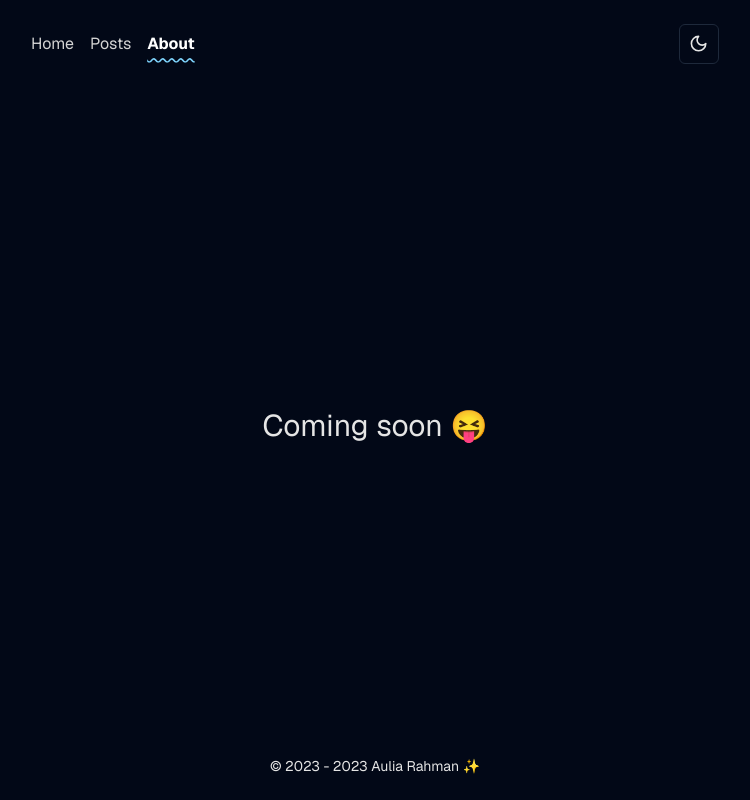
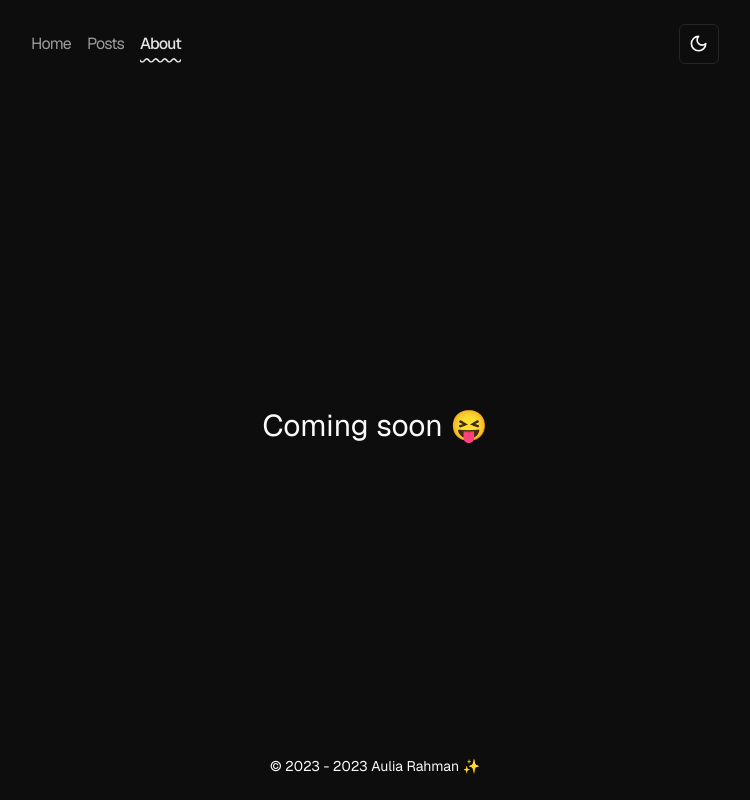
Before and after one commit to rhmnaulia/rahmanaulia, a Next.js app: page /about in a window 1280 px wide. Shown: the whole page, without its empty margins (265-1015 px from the left). Built offline with nearby package versions, Linux system fonts and the light colour scheme.

Commit message:
style: change ui color and composition

```diff
--- a/package.json
+++ b/package.json
@@ -10,6 +10,7 @@
   },
   "dependencies": {
     "@radix-ui/react-dropdown-menu": "^2.0.6",
+    "@radix-ui/react-icons": "^1.3.0",
     "@radix-ui/react-slot": "^1.0.2",
     "@tailwindcss/typography": "^0.5.10",
     "class-variance-authority": "^0.7.0",
--- a/src/app/globals.css
+++ b/src/app/globals.css
@@ -5,64 +5,64 @@
 @layer base {
   :root {
     --background: 0 0% 100%;
-    --foreground: 222.2 84% 4.9%;
+    --foreground: 0 0% 5%;
 
     --card: 0 0% 100%;
-    --card-foreground: 222.2 84% 4.9%;
+    --card-foreground: 0 0% 5%;
 
     --popover: 0 0% 100%;
-    --popover-foreground: 222.2 84% 4.9%;
+    --popover-foreground: 0 0% 5%;
 
-    --primary: 222.2 47.4% 11.2%;
-    --primary-foreground: 210 40% 98%;
+    --primary: 0 0% 9%;
+    --primary-foreground: 0 0% 98%;
 
-    --secondary: 210 40% 96.1%;
-    --secondary-foreground: 222.2 47.4% 11.2%;
+    --secondary: 0 0% 96.1%;
+    --secondary-foreground: 0 0% 9%;
 
-    --muted: 210 40% 96.1%;
-    --muted-foreground: 215.4 16.3% 46.9%;
+    --muted: 0 0% 96.1%;
+    --muted-foreground: 0 0% 45.1%;
 
-    --accent: 210 40% 96.1%;
-    --accent-foreground: 222.2 47.4% 11.2%;
+    --accent: 0 0% 96.1%;
+    --accent-foreground: 0 0% 9%;
 
     --destructive: 0 84.2% 60.2%;
-    --destructive-foreground: 210 40% 98%;
+    --destructive-foreground: 0 0% 98%;
 
-    --border: 214.3 31.8% 91.4%;
-    --input: 214.3 31.8% 91.4%;
-    --ring: 222.2 84% 4.9%;
+    --border: 0 0% 89.8%;
+    --input: 0 0% 89.8%;
+    --ring: 0 0% 5%;
 
     --radius: 0.5rem;
   }
 
   .dark {
-    --background: 222.2 84% 4.9%;
-    --foreground: 210 40% 98%;
+    --background: 0 0% 5%;
+    --foreground: 0 0% 98%;
 
-    --card: 222.2 84% 4.9%;
-    --card-foreground: 210 40% 98%;
+    --card: 0 0% 5%;
+    --card-foreground: 0 0% 98%;
 
-    --popover: 222.2 84% 4.9%;
-    --popover-foreground: 210 40% 98%;
+    --popover: 0 0% 5%;
+    --popover-foreground: 0 0% 98%;
 
-    --primary: 210 40% 98%;
-    --primary-foreground: 222.2 47.4% 11.2%;
+    --primary: 0 0% 98%;
+    --primary-foreground: 0 0% 9%;
 
-    --secondary: 217.2 32.6% 17.5%;
-    --secondary-foreground: 210 40% 98%;
+    --secondary: 0 0% 14.9%;
+    --secondary-foreground: 0 0% 98%;
 
-    --muted: 217.2 32.6% 17.5%;
-    --muted-foreground: 215 20.2% 65.1%;
+    --muted: 0 0% 14.9%;
+    --muted-foreground: 0 0% 65%;
 
-    --accent: 217.2 32.6% 17.5%;
-    --accent-foreground: 210 40% 98%;
+    --accent: 0 0% 14.9%;
+    --accent-foreground: 0 0% 98%;
 
     --destructive: 0 62.8% 30.6%;
-    --destructive-foreground: 210 40% 98%;
+    --destructive-foreground: 0 0% 98%;
 
-    --border: 217.2 32.6% 17.5%;
-    --input: 217.2 32.6% 17.5%;
-    --ring: 212.7 26.8% 83.9%;
+    --border: 0 0% 14.9%;
+    --input: 0 0% 14.9%;
+    --ring: 0 0% 83.1%;
   }
 }
 
--- a/src/app/layout.tsx
+++ b/src/app/layout.tsx
@@ -51,7 +51,7 @@ export default function RootLayout({
           enableSystem
           disableTransitionOnChange
         >
-          <main className='mx-auto flex min-h-screen max-w-[736px] flex-col flex-wrap gap-9 px-6 py-6 md:gap-20  dark:text-neutral-200'>
+          <main className='mx-auto flex min-h-screen max-w-[736px] flex-col flex-wrap gap-9 px-6 py-6 md:gap-20'>
             <Header />
             {children}
             <Footer />
--- a/src/app/page.tsx
+++ b/src/app/page.tsx
@@ -10,18 +10,20 @@ export default function Home() {
   return (
     <section className='w-full flex flex-col gap-20 flex-grow'>
       <article className='flex flex-col gap-6'>
-        <h1 className='text-2xl dark:text-white font-bold tracking-tighter'>
+        <h1 className='text-2xl dark:text-foreground/100 font-bold tracking-tighter'>
           {presentation.title}
         </h1>
-        <p className='break-words'>{presentation.description}</p>
+        <p className='break-words dark:text-foreground/80'>
+          {presentation.description}
+        </p>
         <Socials />
       </article>
 
       <article className='flex flex-col gap-6'>
         <header className='flex w-full flex-row items-center justify-between gap-2'>
-          <h3 className='text-lg dark:text-white'>Latest posts</h3>
+          <h3 className='text-lg'>Latest posts</h3>
           <Link
-            className='underline decoration-dashed hover:decoration-sky-400 underline-offset-8'
+            className='text-foreground/80 hover:text-foreground/90 underline decoration-dashed text-sm hover:decoration-foreground/80 decoration-foreground/60 underline-offset-8'
             href='/posts'
             target='_self'
           >
@@ -37,9 +39,9 @@ export default function Home() {
 
       <article className='flex flex-col gap-6'>
         <header className='flex w-full flex-row items-center justify-between gap-2'>
-          <h3 className='text-lg dark:text-white'>Latest projects</h3>
+          <h3 className='text-lg'>Latest projects</h3>
           <Link
-            className='underline decoration-dashed hover:decoration-sky-400 underline-offset-8'
+            className='text-foreground/80 hover:text-foreground/90 underline text-sm decoration-dashed hover:decoration-foreground/80 decoration-foreground/60 underline-offset-8'
             href='https://github.com/rhmnaulia'
             target='_blank'
           >
--- a/src/app/posts/[...slug]/page.tsx
+++ b/src/app/posts/[...slug]/page.tsx
@@ -67,7 +67,7 @@ export default async function PostPage({ params }: PostProps) {
     <div>
       <Link
         href='/posts'
-        className='inline-flex items-center gap-2 text-muted-foreground hover:dark:text-sky-300 hover:text-sky-500'
+        className='inline-flex items-center gap-2 text-muted-foreground hover:text-foreground/80'
       >
         <ArrowLeft size={18} />
         <p>Back to list</p>
--- a/src/app/posts/page.tsx
+++ b/src/app/posts/page.tsx
@@ -11,12 +11,12 @@ export const metadata: Metadata = {
 export default function PostsPage() {
   return (
     <div className='flex-grow'>
-      <h1 className='dark:text-white text-2xl mb-6 font-semibold'>Posts</h1>
+      <h1 className='text-2xl mb-6 font-semibold'>Posts</h1>
       <div className=' flex-col gap-2 flex'>
         {allPosts.map((post) => (
           <article className='flex items-center justify-between' key={post._id}>
             <Link href={post.slug}>
-              <h2 className='md:text-lg text-base line-clamp-1 text-primary hover:dark:text-sky-300 hover:text-sky-500'>
+              <h2 className='md:text-lg text-base line-clamp-1 text-foreground/90 hover:text-foreground/100'>
                 {post.title}
               </h2>
             </Link>
--- a/src/components/Header.tsx
+++ b/src/components/Header.tsx
@@ -21,18 +21,21 @@ export const NAV_MENU_LINK = [
 ]
 
 const Header = () => {
-  const pathname = usePathname()
+  let pathname = usePathname()
+  if (pathname.includes('/posts/')) {
+    pathname = '/posts'
+  }
   return (
     <header className='z-40 flex w-full gap-2 flex-row justify-between items-center'>
-      <nav className='flex items-center gap-4'>
+      <nav className='flex items-center gap-4 tracking-tighter'>
         {NAV_MENU_LINK.map((menu, index) => (
           <Link
             key={index}
             href={menu.path}
             className={cn(
               pathname === menu.path
-                ? 'font-bold dark:text-white underline decoration-wavy dark:decoration-sky-300 decoration-sky-500 underline-offset-8'
-                : 'dark:text-neutral-300 hover:dark:text-white hover:text-gray-500'
+                ? 'dark:text-foreground/90 font-medium text-foreground/100 underline decoration-wavy underline-offset-8'
+                : 'dark:text-foreground/60 text-foreground/80 transition-colors hover:text-foreground/100 hover:dark:text-foreground/90'
             )}
           >
             {menu.label}
--- a/src/components/Socials.tsx
+++ b/src/components/Socials.tsx
@@ -26,13 +26,13 @@ const SOCIAL_LINKS = [
 
 const Socials = () => {
   return (
-    <div className='inline-flex gap-4 items-center dark:text-white'>
+    <div className='inline-flex gap-4 items-center'>
       {SOCIAL_LINKS.map((item, index) => (
         <Link
           href={item.url}
           target='_blank'
           key={index}
-          className='dark:hover:text-sky-400 hover:text-sky-600'
+          className='hover:text-muted-foreground transition-colors'
         >
           {item.icon}
         </Link>
```
Also changed, not shown: components.json, 1 other file (tests, documents, lock files or other folders).
